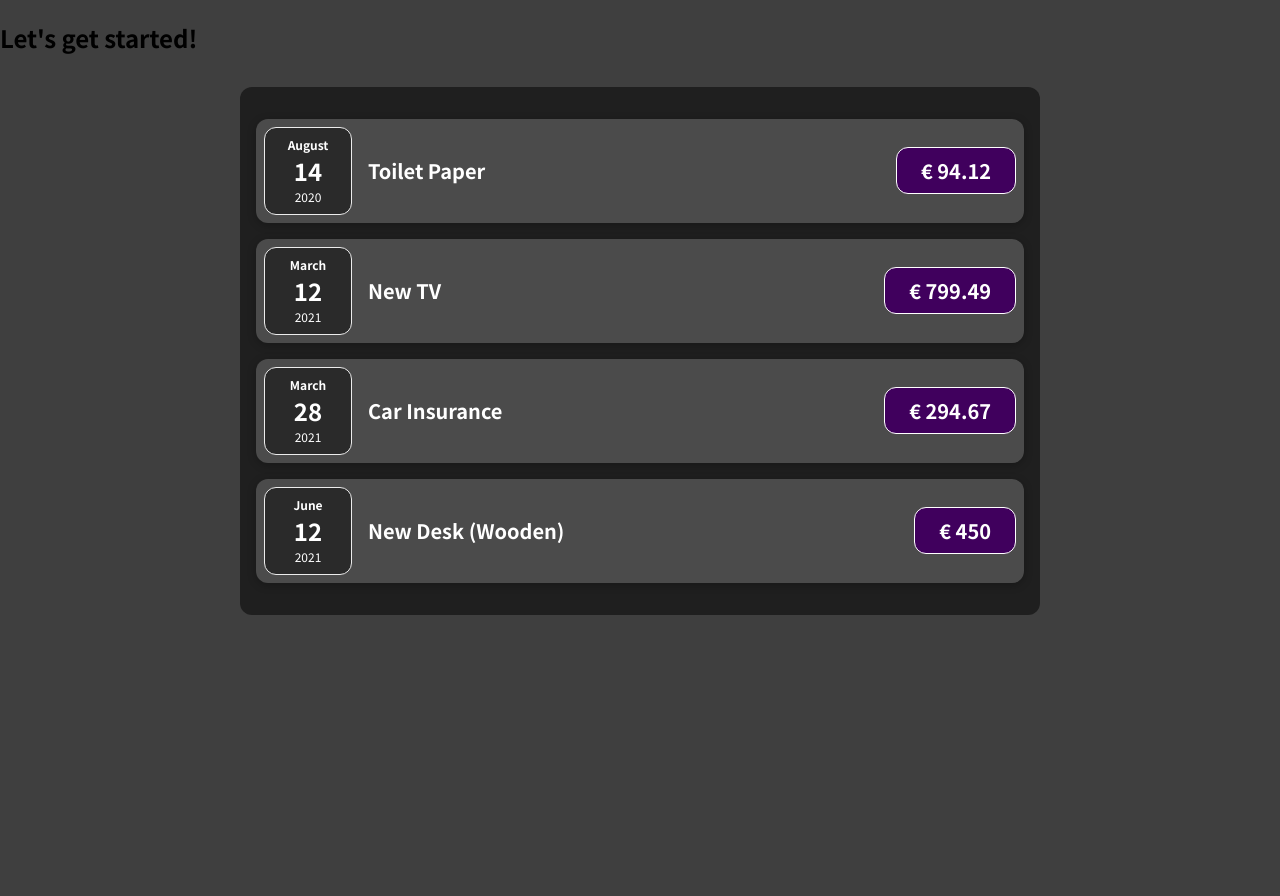
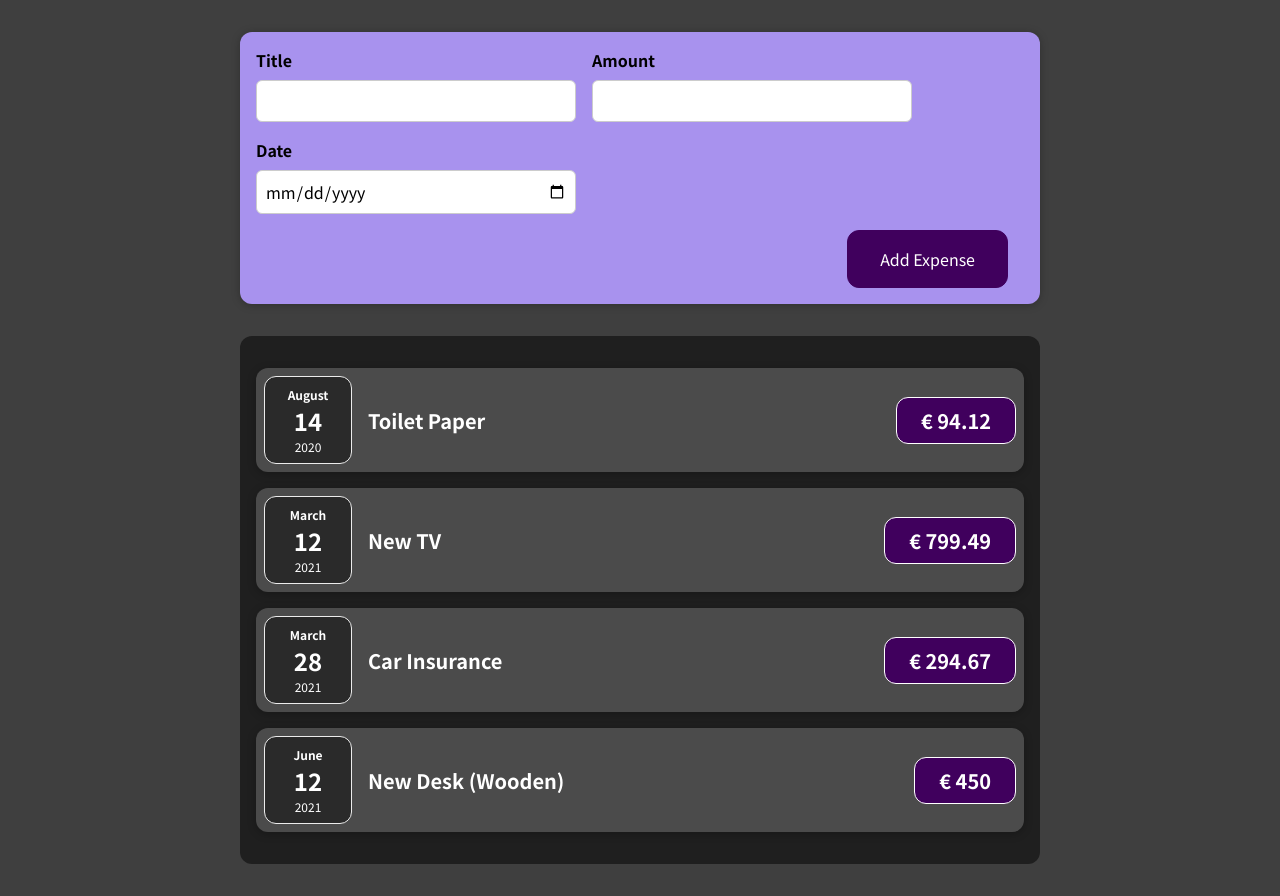
Before and after one commit to manpreetjsb/expense, a React (Create React App) app: page / in a window 1280 px wide. Before the commit the page ends 800 px from the top, so only its background shows below. Built offline with nearby package versions, Linux system fonts and the light colour scheme.

Commit message:
newExpense

```diff
--- a/src/App.js
+++ b/src/App.js
@@ -1,4 +1,5 @@
-import Expenses from "../src/Components/Expenses/Expenses";
+import Expenses from "./Components/Expenses/Expenses";
+import NewExpense from "./Components/NewExpense/NewExpense";
 
 function App() {
   const expenses = [
@@ -24,7 +25,7 @@
   ];
   return (
     <div>
-      <h2> Let's get started!</h2>
+      <NewExpense />
       <Expenses items={expenses} />
     </div>
   );
--- /dev/null
+++ b/src/Components/NewExpense/ExpenseForm.css
@@ -0,0 +1,26 @@
+.new-expense__controls {
+  display: flex;
+  flex-wrap: wrap;
+  gap: 1rem;
+  margin-bottom: 1rem;
+  text-align: left;
+}
+
+.new-expense__control label {
+  font-weight: bold;
+  margin-bottom: 0.5rem;
+  display: block;
+}
+
+.new-expense__control input {
+  font: inherit;
+  padding: 0.5rem;
+  border-radius: 6px;
+  border: 1px solid #ccc;
+  width: 20rem;
+  max-width: 100%;
+}
+
+.new-expense__actions {
+  text-align: right;
+}
--- /dev/null
+++ b/src/Components/NewExpense/ExpenseForm.js
@@ -0,0 +1,80 @@
+import { useState } from "react";
+import "./ExpenseForm.css";
+
+const ExpenseForm = (props) => {
+  const [titleChange, setTitleChange] = useState("");
+  const [amountChange, setAmountChange] = useState("");
+  const [dateChange, setDateChange] = useState("");
+  /*   const [userInput, setUserInput] = useState({
+    titleChange: "",
+    amountChange: "",
+    dateChange: "",
+  }); */
+
+  const titleChangeHandler = (event) => {
+    /*     setUserInput((prevState) => {
+      return { ...prevState, titleChange: event.target.value };
+    }); */
+    setTitleChange(event.target.value);
+  };
+  const amountChangeHandler = (event) => {
+    setAmountChange(event.target.value);
+  };
+  const dateChangeHandler = (event) => {
+    setDateChange(event.target.value);
+  };
+
+  const submitHandler = (event) => {
+    event.preventDefault();
+
+    const expenseData = {
+      title: titleChange,
+      amout: amountChange,
+      date: new Date(dateChange),
+    };
+
+    props.saveExpenseDataHandler(expenseData);
+    setTitleChange("");
+    setAmountChange("");
+    setDateChange("");
+  };
+
+  return (
+    <form onSubmit={submitHandler}>
+      <div className="new-expense__controls">
+        <div className="new-expense__control">
+          <label>Title</label>
+          <input
+            type="text"
+            value={titleChange}
+            onChange={titleChangeHandler}
+          />
+        </div>
+        <div className="new-expense__control">
+          <label>Amount</label>
+          <input
+            type="number"
+            value={amountChange}
+            min="0.01"
+            step="0.01"
+            onChange={amountChangeHandler}
+          />
+        </div>
+        <div className="new-expense__control">
+          <label>Date</label>
+          <input
+            type="date"
+            value={dateChange}
+            min="2019-01-01"
+            max="2022-12-31"
+            onChange={dateChangeHandler}
+          />
+        </div>
+      </div>
+      <div className="new-expense__actions">
+        <button type="submit">Add Expense</button>
+      </div>
+    </form>
+  );
+};
+export default ExpenseForm;
--- /dev/null
+++ b/src/Components/NewExpense/NewExpense.css
@@ -0,0 +1,38 @@
+.new-expense {
+  background-color: #a892ee;
+  padding: 1rem;
+  margin: 2rem auto;
+  width: 50rem;
+  max-width: 95%;
+  border-radius: 12px;
+  text-align: center;
+  box-shadow: 0 1px 8px rgba(0, 0, 0, 0.25);
+}
+
+.new-expense button {
+  font: inherit;
+  cursor: pointer;
+  padding: 1rem 2rem;
+  border: 1px solid #40005d;
+  background-color: #40005d;
+  color: white;
+  border-radius: 12px;
+  margin-right: 1rem;
+}
+
+.new-expense button:hover,
+.new-expense button:active {
+  background-color: #510674;
+  border-color: #510674;
+}
+
+.new-expense button.alternative {
+  color: #220131;
+  border-color: transparent;
+  background-color: transparent;
+}
+
+.new-expense button.alternative:hover,
+.new-expense button.alternative:active {
+  background-color: #ddb3f8;
+}
--- /dev/null
+++ b/src/Components/NewExpense/NewExpense.js
@@ -0,0 +1,16 @@
+import ExpenseForm from "./ExpenseForm";
+import "./NewExpense.css";
+
+const NewExpense = () => {
+  const saveExpenseDataHandler = (enteredExpenseData) => {
+    console.log(enteredExpenseData);
+  };
+
+  return (
+    <div className="new-expense">
+      <ExpenseForm onSaveExpenseData={saveExpenseDataHandler} />
+    </div>
+  );
+};
+
+export default NewExpense;
```
Also changed, not shown: 1 other file (tests, documents, lock files or other folders).
